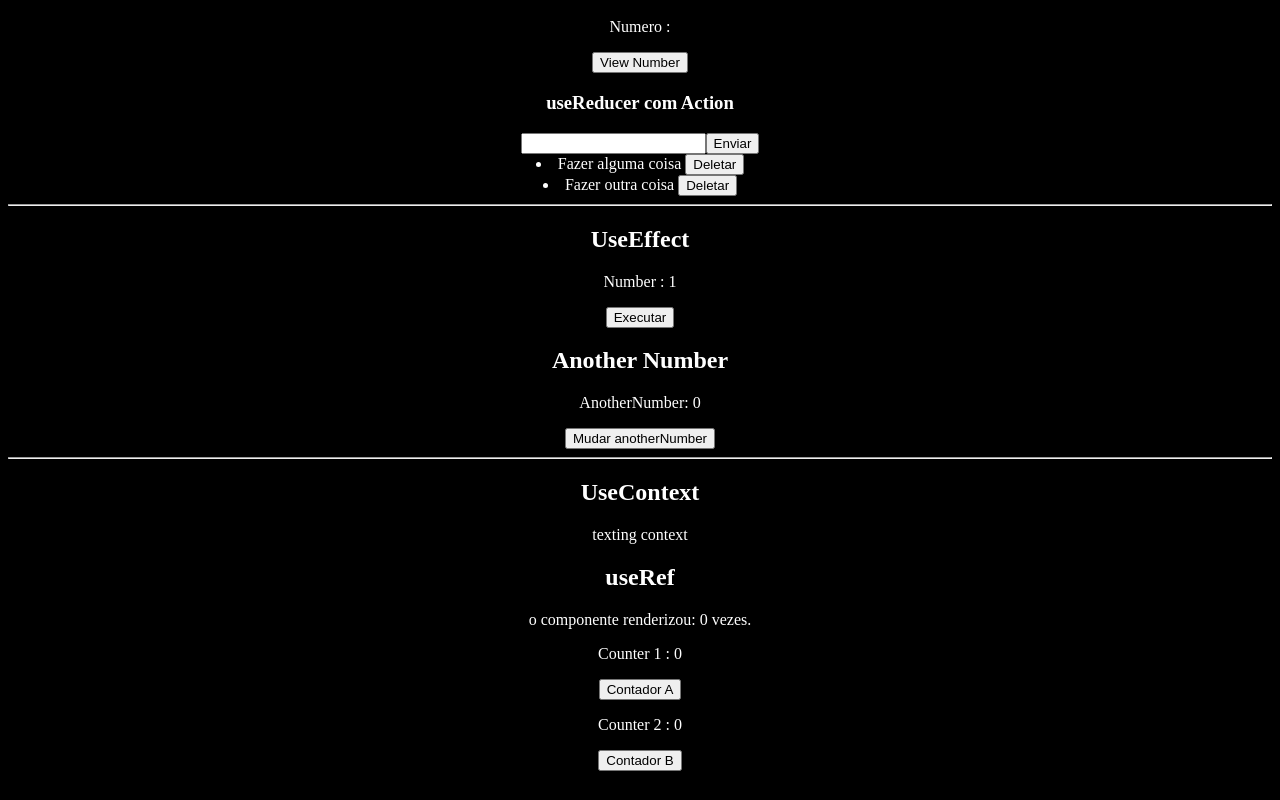
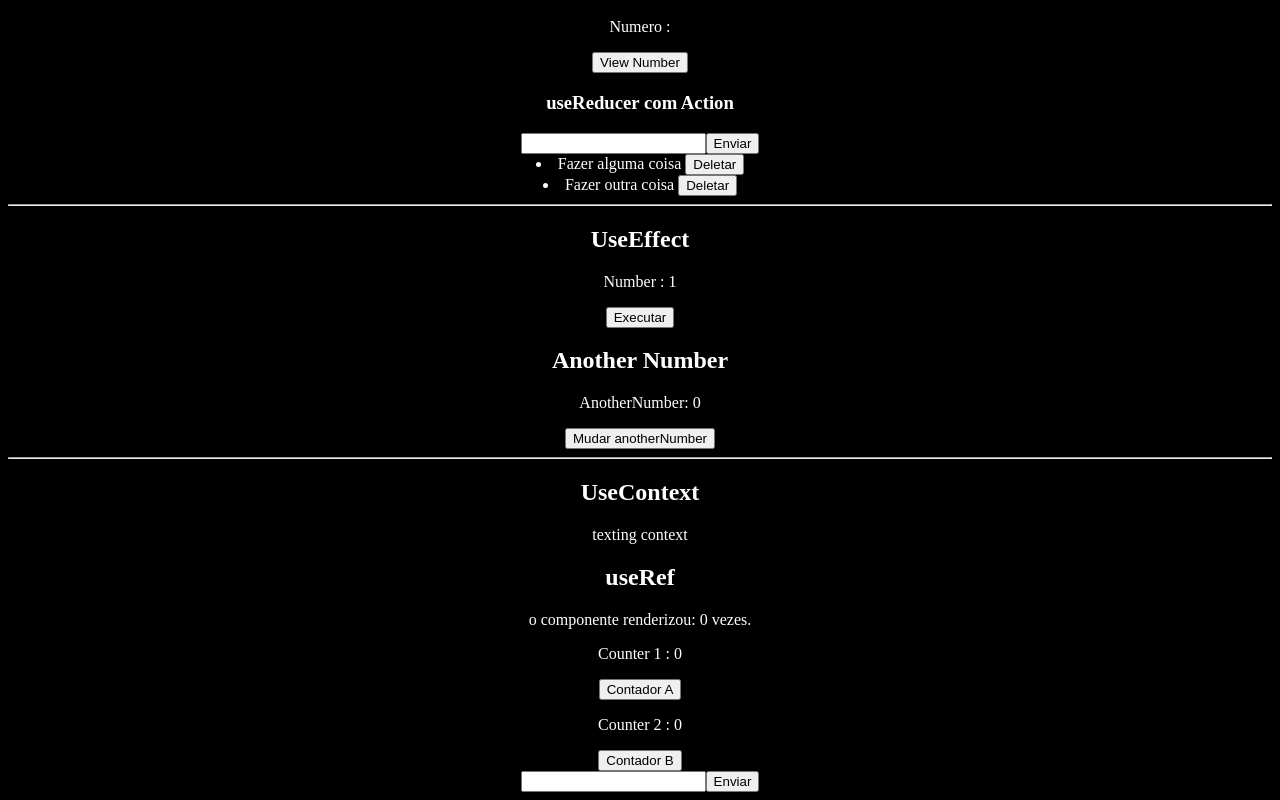
Before and after one commit to japajow/hooks-react, a React (Create React App) app: page / in a window 1280 px wide. Shown: the part 463-1263 px from the top of the page. Before the commit the page ends 1242 px from the top, so only its background shows below. Built offline with nearby package versions, Linux system fonts and the light colour scheme.

Commit message:
useRef e o DOM

```diff
--- a/src/components/HookUseRef.js
+++ b/src/components/HookUseRef.js
@@ -6,8 +6,20 @@
   const [counterB, setCounterB] = useState(0);
 
   useEffect(() => {
-   numberRef.current = numberRef.current +1
+    numberRef.current = numberRef.current + 1;
   });
+
+  const inputRef = useRef();
+
+  const [text, setText] = useState("");
+
+  const handleSubmit = (e) => {
+    e.preventDefault();
+    console.log(inputRef);
+    setText("");
+    inputRef.current.focus();
+  };
+
   return (
     <div>
       <h2>useRef</h2>
@@ -16,6 +28,18 @@
       <button onClick={() => setCounter(counter + 1)}>Contador A</button>
       <p>Counter 2 : {counterB}</p>
       <button onClick={() => setCounterB(counterB + 1)}>Contador B</button>
+      {/* 2 useRef e DOM */}
+      <form onSubmit={handleSubmit}>
+        <input
+          type="text"
+          ref={inputRef}
+          value={text}
+          onChange={(e) => {
+            setText(e.target.value);
+          }}
+        />
+        <input type="submit" value={"Enviar"} />
+      </form>
     </div>
   );
 };
```
Also changed, not shown: 1 other file (tests, documents, lock files or other folders).
